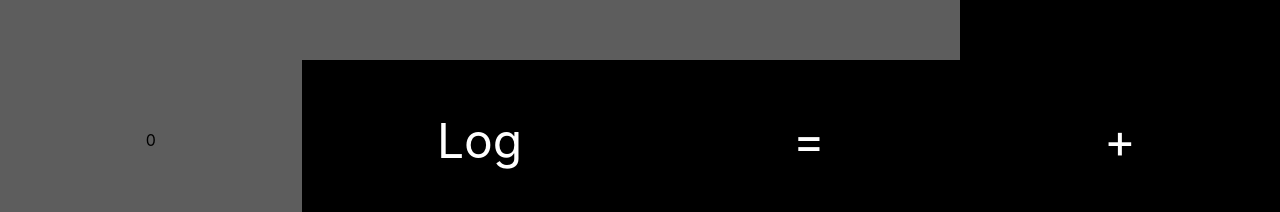
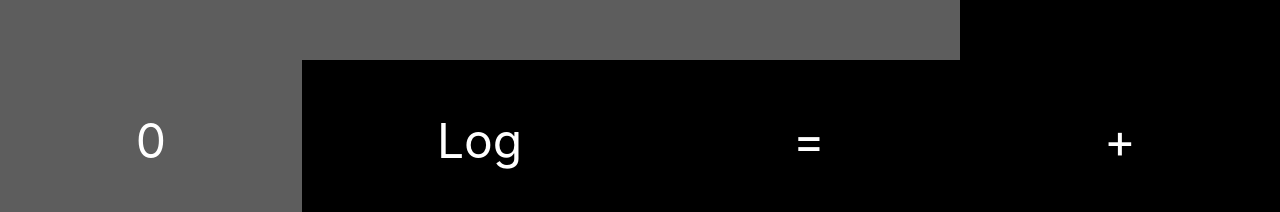
Before and after one commit to cmcguigan1/SE3353B_Assignment1, a React (Create React App) app in the folder calculator/: page / in a window 1280 px wide. Shown: the part 740-952 px from the top of the page. Built offline with nearby package versions, Linux system fonts and the light colour scheme.

Commit message:
fix so zero displays properly

```diff
--- a/calculator/src/Components/Calculator.js
+++ b/calculator/src/Components/Calculator.js
@@ -177,7 +177,9 @@ export default function Calculator() {
                             <NumberButton storeOperand={storeOperand} key={i + 1} number={i + 1} />
                         )
                     }
-                    <NumberButton id="zero" storeOperand={storeOperand} number={0}/>
+                    <div className='button' onClick={() => storeOperand(0)}>
+                        <div className='number'>0</div>
+                    </div>
                     { selectedMode === 1 && <CSVLink className="log-btn" data={log} headers={headers}>Log</CSVLink> }
                     { selectedMode === 2 && <OperatorButton operation={enter} operator={'Enter'} /> }
                     { selectedMode === 3 &&
```
